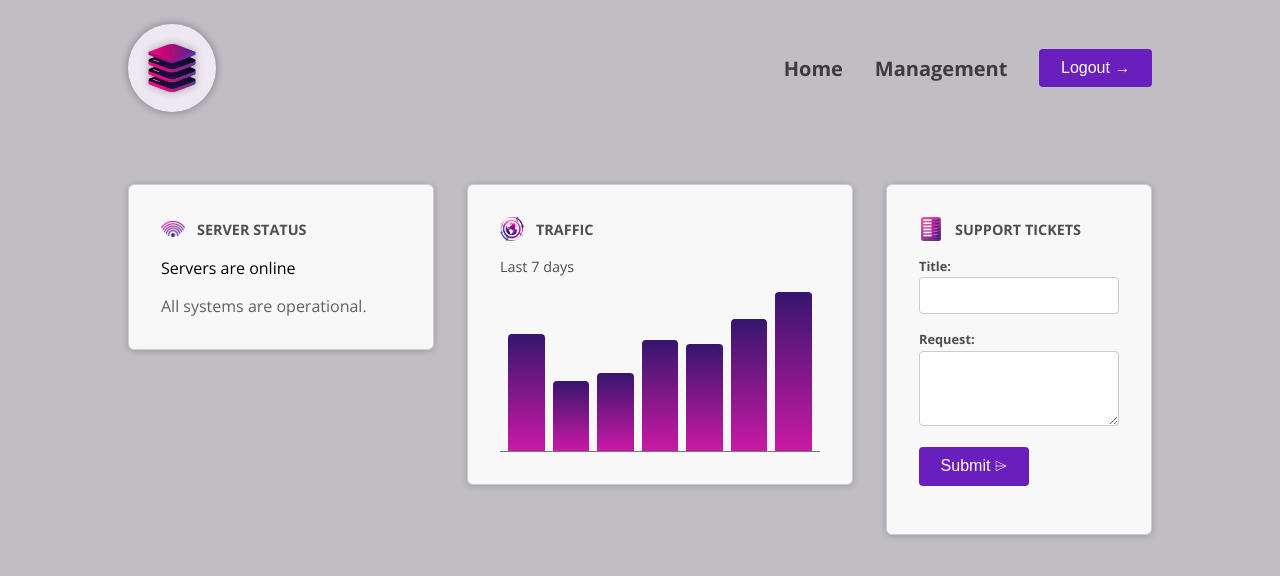
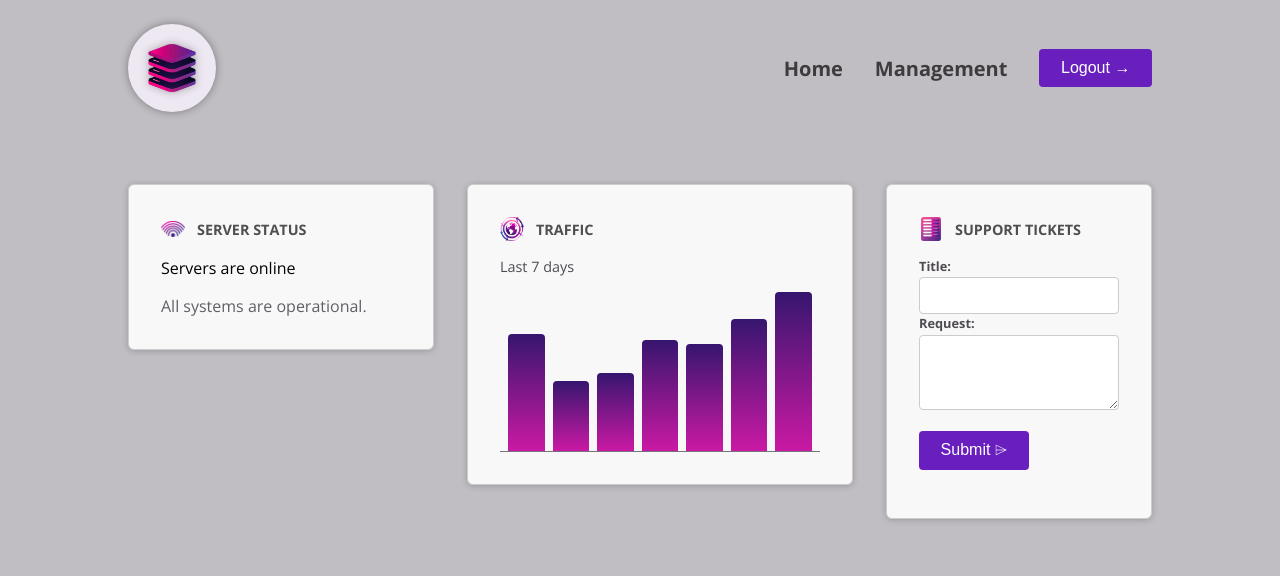
Before and after one commit to drizzor/udemy-angular-P06-Component-Deep-Dive, an Angular app: page / in a window 1280 px wide. Shown: the top 576 px of the page. Built offline with nearby package versions, Linux system fonts and the light colour scheme.

Commit message:
utilisation host dans css

```diff
--- a/src/app/dashboard/dashboard-item/dashboard-item.component.css
+++ b/src/app/dashboard/dashboard-item/dashboard-item.component.css
@@ -1,4 +1,4 @@
-.dashboard-item {
+:host {
     display: block;
     padding: 1rem;
     border: 1px solid #ccc;
@@ -7,7 +7,7 @@
     box-shadow: 0 1px 6px 0 rgba(0, 0, 0, 0.2);
 }
 
-.dashboard-item header {
+:host header {
     display: flex;
     padding: 0;
     gap: 0.75rem;
@@ -15,7 +15,7 @@
     margin-bottom: 1rem;
 }
 
-.dashboard-item header img {
+:host header img {
     width: 1.5rem;
     height: 1.5rem;
     object-fit: contain;
@@ -29,7 +29,7 @@
 }
 
 @media (min-width: 768px) {
-    .dashboard-item {
+    :host {
         padding: 2rem;
     }
 }
--- a/src/app/dashboard/dashboard-item/dashboard-item.component.html
+++ b/src/app/dashboard/dashboard-item/dashboard-item.component.html
@@ -1,4 +1,4 @@
-<div class="dashboard-item">
+<div>
     <article>
         <header>
             <img [src]="image().src" [alt]="image().alt" />
--- a/src/app/dashboard/dashboard-item/dashboard-item.component.ts
+++ b/src/app/dashboard/dashboard-item/dashboard-item.component.ts
@@ -5,7 +5,10 @@
   standalone: true,
   imports: [],
   templateUrl: './dashboard-item.component.html',
-  styleUrl: './dashboard-item.component.css'
+  styleUrl: './dashboard-item.component.css',
+  // host: {
+  //   class: 'dashboard-item',
+  // },
 })
 export class DashboardItemComponent {
   // @Input({ required: true }) image!: { src: string, alt: string };
--- a/src/app/dashboard/server-status/server-status.component.css
+++ b/src/app/dashboard/server-status/server-status.component.css
@@ -1,4 +1,4 @@
-#status {
+:host {
     display: block;
     width: 15rem;
 }
--- a/src/app/dashboard/server-status/server-status.component.html
+++ b/src/app/dashboard/server-status/server-status.component.html
@@ -1,4 +1,3 @@
-<div id="status">
 @if (currentStatus === 'online') {
 <p>Servers are online</p>
 <p>All systems are operational.</p>
@@ -9,4 +8,3 @@
 <p>Server status is unknown</p>
 <p>Fetching server status failed.</p>
 }
-</div>
--- a/src/app/dashboard/tickets/tickets.component.css
+++ b/src/app/dashboard/tickets/tickets.component.css
@@ -1,33 +1,33 @@
-#tickets {
+:host {
     display: flex;
     flex-direction: column;
     gap: 1.5rem;
 }
 
-#tickets ul {
+:host ul {
     list-style: none;
     margin: 0;
     padding: 0;
     width: 15rem;
 }
 
-#tickets li {
+:host li {
     margin: 0.5rem 0;
 }
 
-#tickets p {
+:host p {
     margin: 0;
     color: #4f4b53;
 }
 
-#tickets h2 {
+:host h2 {
     margin: 0;
     font-size: 1.1rem;
     color: #38343c;
 }
 
 @media (min-width: 768px) {
-    #tickets {
+    :host {
         flex-direction: row;
     }
 }
--- a/src/app/dashboard/traffic/traffic.component.css
+++ b/src/app/dashboard/traffic/traffic.component.css
@@ -1,4 +1,4 @@
-#traffic {
+:host {
     display: block;
     width: 15rem;
 }
@@ -26,7 +26,7 @@
 }
 
 @media (min-width: 768px) {
-    #traffic {
+    :host {
         width: 20rem;
     }
 }
--- a/src/app/dashboard/traffic/traffic.component.html
+++ b/src/app/dashboard/traffic/traffic.component.html
@@ -1,9 +1,7 @@
-<div id="traffic">
-    <p>Last 7 days</p>
+<p>Last 7 days</p>
 
-    <div id="chart">
-        @for (dataPoint of dummyTrafficData; track dataPoint.id) {
-        <div [style.height]="(dataPoint.value / maxTraffic) * 100 + '%'"></div>
-        }
-    </div>
+<div id="chart">
+    @for (dataPoint of dummyTrafficData; track dataPoint.id) {
+    <div [style.height]="(dataPoint.value / maxTraffic) * 100 + '%'"></div>
+    }
 </div>
--- a/src/app/shared/control/control.component.html
+++ b/src/app/shared/control/control.component.html
@@ -1,4 +1,2 @@
-<p class="control">
-    <label [for]="label().for">{{ label().name }}</label>
-    <ng-content select="input, textarea" />
-</p>
+<label [for]="label().for">{{ label().name }}</label>
+<ng-content select="input, textarea" />
--- a/src/app/shared/control/control.component.ts
+++ b/src/app/shared/control/control.component.ts
@@ -7,6 +7,9 @@
   templateUrl: './control.component.html',
   styleUrl: './control.component.css',
   encapsulation: ViewEncapsulation.None,
+  host: {
+    class: 'control',
+  },
 })
 export class ControlComponent {
   label = input.required<{
```
Lines whose indentation alone changed are shown as unchanged.
